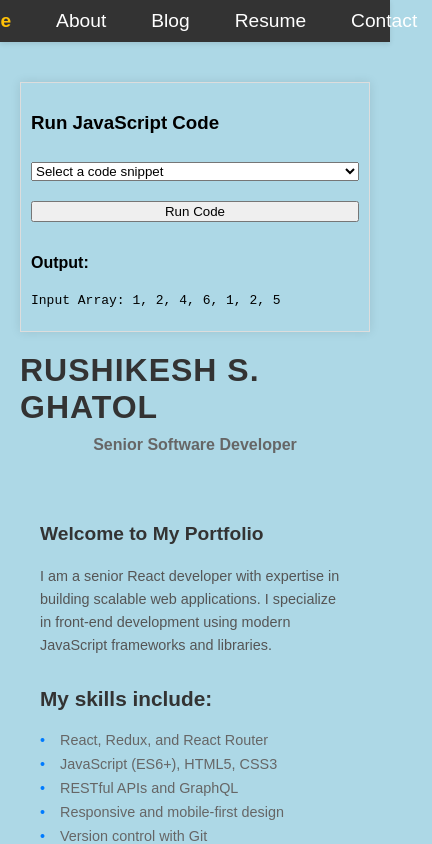
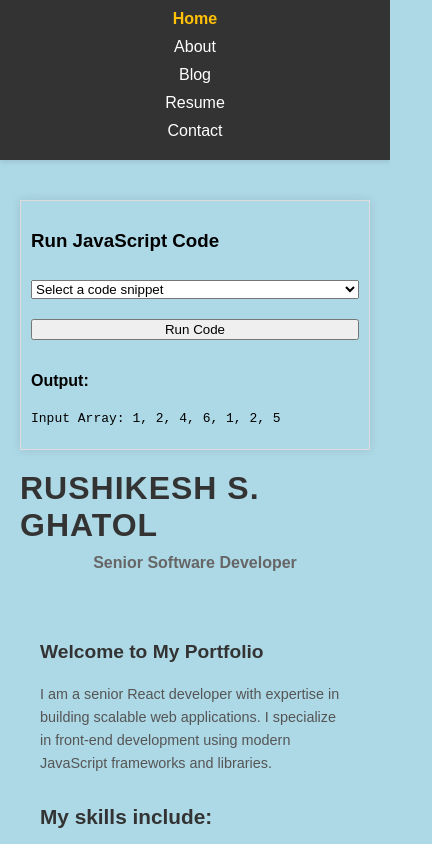
Before and after one commit to Hrushi1227/PersonalWebsiteResume, a React (Create React App) app: page / in a window 390 px wide. Shown: the top 844 px of the page, 432 px wide, since content can reach past the window. Built offline with nearby package versions, Linux system fonts and the light colour scheme.

Commit message:
styling changes for mobile view

```diff
--- a/src/components/Navigation/Navigation.css
+++ b/src/components/Navigation/Navigation.css
@@ -12,6 +12,7 @@
   margin: 0;
   display: flex;
   justify-content: center;
+  flex-wrap: wrap; /* Allow items to wrap on smaller screens */
 }
 
 .nav-item {
@@ -34,3 +35,19 @@
   font-weight: bold;
   color: #ffc107; /* Active link color */
 }
+
+@media (max-width: 768px) {
+  .nav-menu {
+    flex-direction: column; /* Stack items vertically on smaller screens */
+    align-items: center;
+  }
+
+  .nav-item {
+    margin-right: 0; /* Remove right margin */
+    margin-bottom: 10px; /* Add bottom margin */
+  }
+
+  .nav-link {
+    font-size: 1em; /* Reduce font size */
+  }
+}
```
